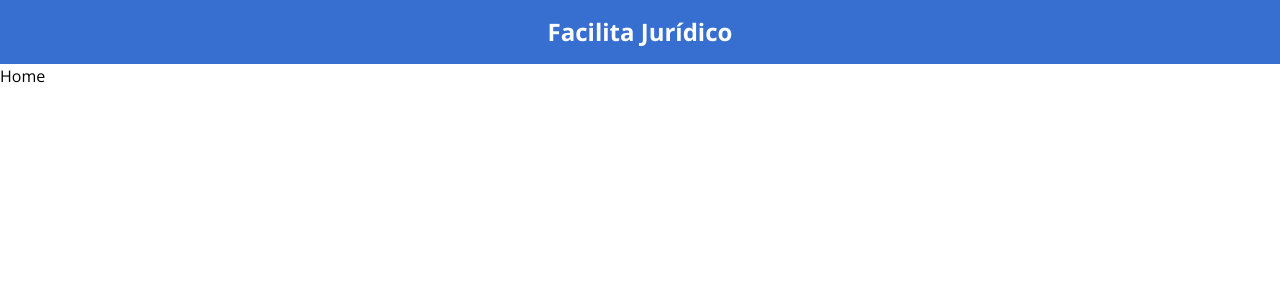
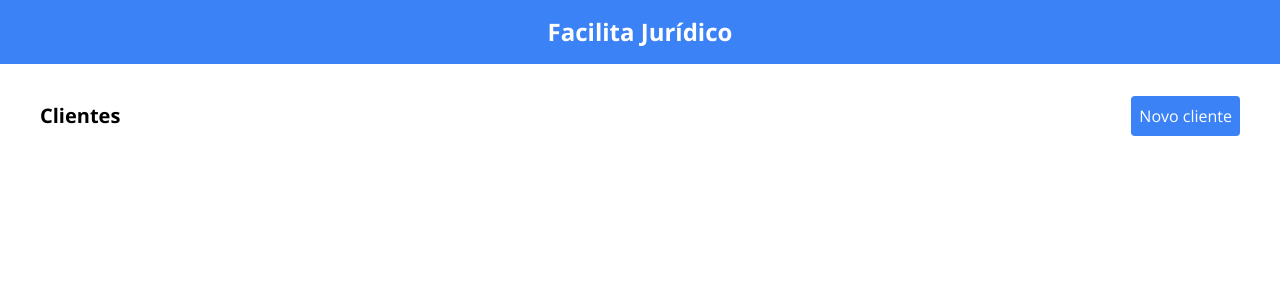
Before and after one commit to gabrielcaamargo/facilita-juridico-web, a React (Vite) app: page / in a window 1280 px wide. Shown: the top 300 px of the page. Built offline with nearby package versions, Linux system fonts and the light colour scheme.

Commit message:
feat: create customers base component

```diff
--- /dev/null
+++ b/src/components/Customers.ts
@@ -0,0 +1,7 @@
+import { CustomersHeader } from './CustomersHeader';
+import { CustomersRoot } from './CustomersRoot';
+
+export const Customers = {
+  Root: CustomersRoot,
+  Header: CustomersHeader
+};
--- /dev/null
+++ b/src/components/CustomersHeader.tsx
@@ -0,0 +1,12 @@
+export function CustomersHeader() {
+  return (
+    <>
+      <h2 className="font-bold text-xl">Clientes</h2>
+      <button
+        className="text-white rounded bg-blue-500 duration-75 ease-in hover:bg-blue-600 active:opacity-75 p-2"
+      >
+          Novo cliente
+      </button>
+    </>
+  );
+}
--- /dev/null
+++ b/src/components/CustomersRoot.tsx
@@ -0,0 +1,13 @@
+interface ICustomersRootProps {
+  children: React.ReactNode
+}
+
+export function CustomersRoot({ children }: ICustomersRootProps) {
+  return (
+    <div>
+      <div className="flex items-center justify-between w-full">
+        {children}
+      </div>
+    </div>
+  );
+}
--- a/src/components/Header.tsx
+++ b/src/components/Header.tsx
@@ -1,6 +1,6 @@
 export function Header() {
   return (
-    <header className="h-16 bg-[#376fd0] flex items-center justify-center w-full">
+    <header className="h-16 bg-blue-500 flex items-center justify-center w-full">
       <strong className="text-white text-xl md:text-2xl">Facilita Jurídico</strong>
     </header>
   );
--- a/src/pages/Home.tsx
+++ b/src/pages/Home.tsx
@@ -1,3 +1,11 @@
+import { Customers } from '../components/Customers';
+
 export function Home() {
-  return <h1>Home</h1>;
+  return (
+    <div className='mt-8 mx-auto max-w-[90vw] md:max-w-[1200px]'>
+      <Customers.Root>
+        <Customers.Header />
+      </Customers.Root>
+    </div>
+  );
 }
```
